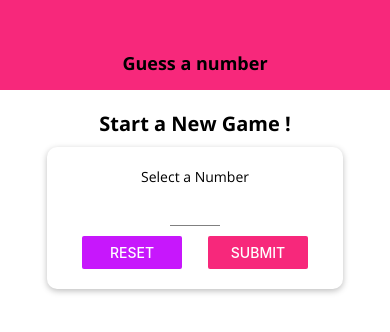
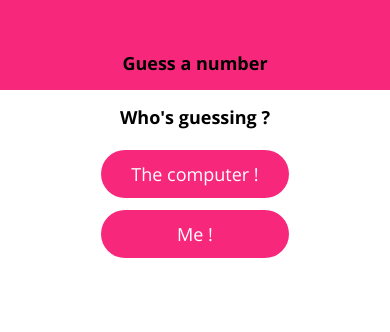
Before and after one commit to Byrishyn/guess-the-number, a React Native app: screen / in a window 390 px wide. Shown: the top 332 px of the page. Built offline with nearby package versions, Linux system fonts and the light colour scheme.

Commit message:
Add game selection screen

```diff
--- a/App.js
+++ b/App.js
@@ -7,6 +7,7 @@ import Header from "./components/Header"
 import StartGameScreen from "./screens/StartGameScreen"
 import GameScreen from "./screens/GameScreen"
 import GameOverScreen from "./screens/GameOverScreen"
+import GameSelectionScreen from "./screens/GameSelectionScreen"
 
 const FetchFonts = () => {
   return Font.loadAsync({
@@ -16,6 +17,7 @@ const FetchFonts = () => {
 }
 
 export default function App() {
+  const [computerGuess, setComputerGuess] = useState();
   const [userNumber, setUserNumber] = useState();
   const [guessRounds, setGuessRounds] = useState(0);
   const [dataLoaded, setDataLoaded] = useState(false);
@@ -28,6 +30,7 @@ export default function App() {
   const newGameHandler = () => {
     setGuessRounds(0);
     setUserNumber(null);
+    setComputerGuess(null)
   }
 
   const gameStartHandler = (selectedNumber) => {
@@ -39,7 +42,15 @@ export default function App() {
     setGuessRounds(nbrRounds);
   }
 
-  let content = <StartGameScreen onStartGame={gameStartHandler} />
+  const gameChoiceHandler = (choice) => {
+    setComputerGuess(choice)
+  }
+
+  let content = <GameSelectionScreen setComputerGuess={gameChoiceHandler} />
+
+  if (computerGuess === true) {
+    content = <StartGameScreen onStartGame={gameStartHandler} />
+  }
 
   if (userNumber && guessRounds <=0) {
     content = <GameScreen userChoice={userNumber} onGameOver ={gameOverHandler} />
--- a/components/MainButton.js
+++ b/components/MainButton.js
@@ -19,6 +19,7 @@ const styles = StyleSheet.create({
         paddingVertical: 12,
         paddingHorizontal: 30,
         borderRadius: 25,
+        alignItems: "center"
     },
     buttonText: {
         color: "white",
--- /dev/null
+++ b/screens/GameSelectionScreen.js
@@ -0,0 +1,33 @@
+import React from 'react';
+import { StyleSheet, View } from 'react-native'
+
+import TitleText from "../components/TitleText"
+import MainButton from "../components/MainButton"
+
+const GameSelectionScreen = props => {
+    return (
+        <View style={styles.screen}>
+            <TitleText style={styles.title}>Who's guessing ?</TitleText>
+            <View style={styles.buttonContainer}>
+                <MainButton onPress={() => props.setComputerGuess(true)}>The computer !</MainButton>
+                <MainButton onPress={() => props.setComputerGuess(true)}>Me !</MainButton>
+            </View>
+        </View>
+    )
+}
+
+const styles = StyleSheet.create({
+    screen: {
+        flex: 1,
+        alignItems: "center",
+    },
+    title: {
+        marginVertical: 15
+    },
+    buttonContainer: {
+        height: 120,
+        justifyContent: "space-around"
+    }
+})
+
+export default GameSelectionScreen;
```
